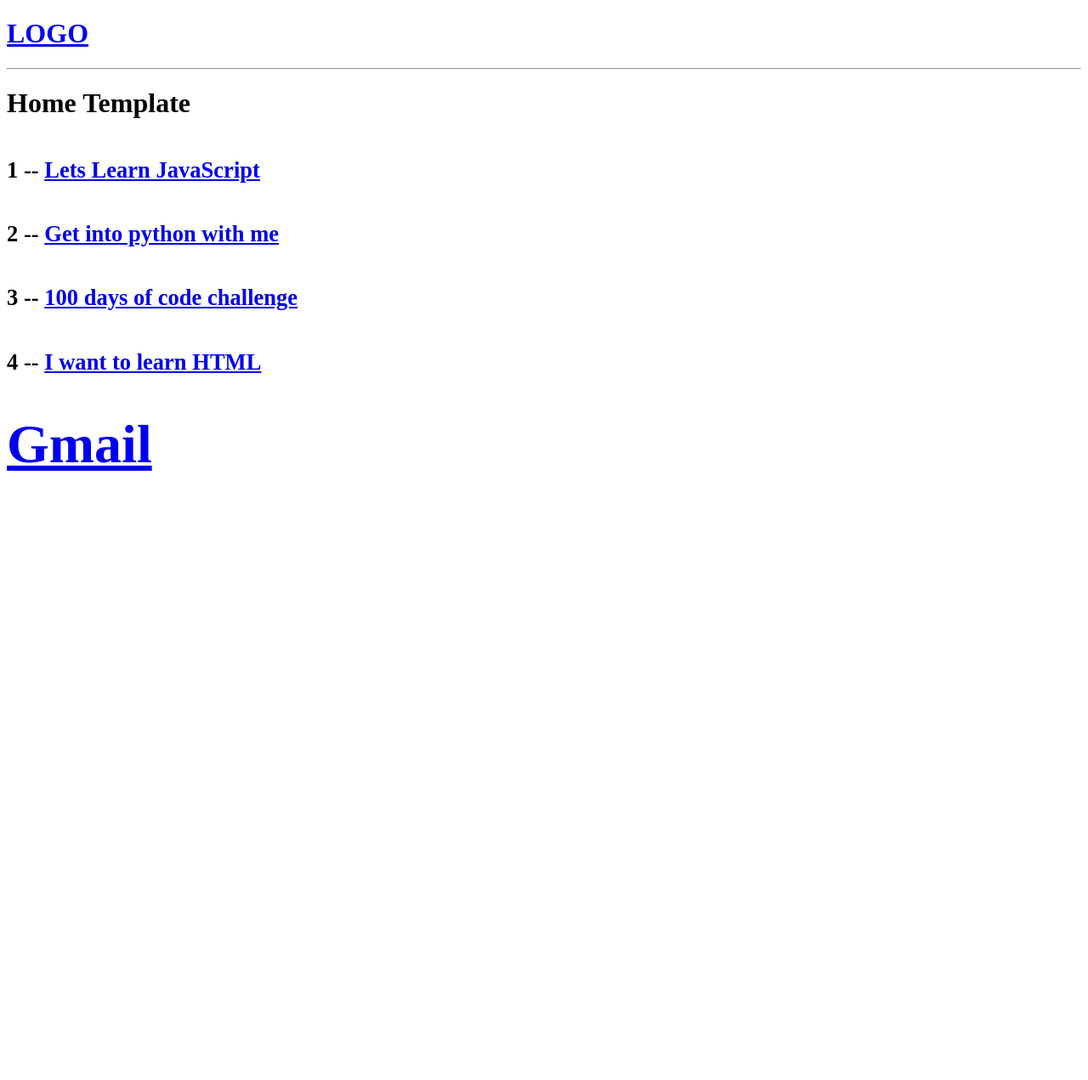
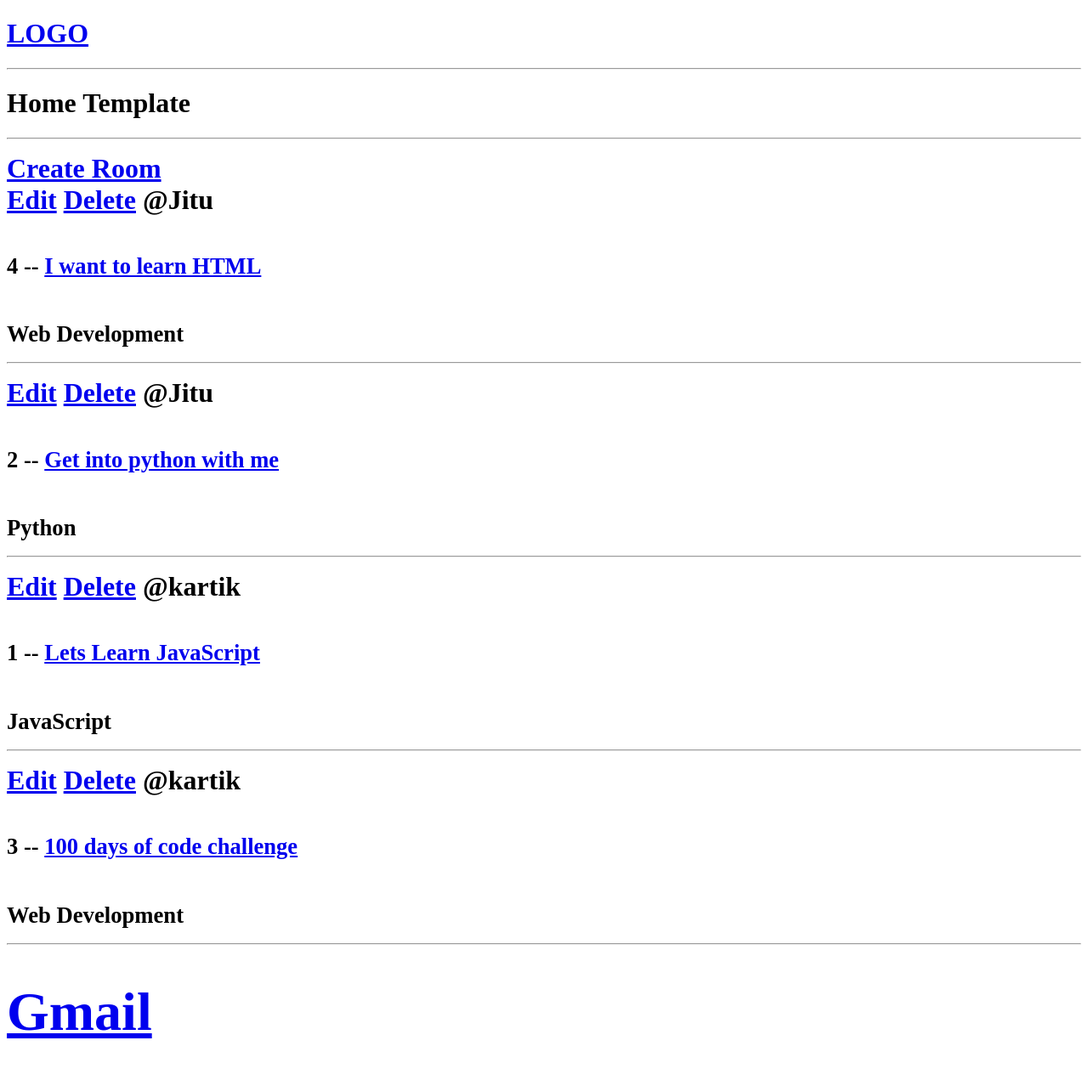
Before and after one commit to CYECHARLA/StudyBud, a Django app: page / in a window 1280 px wide. Shown: the whole page at 85% size. Before the commit the page ends 554 px from the top, so only its background shows below. Run offline with Django 5.2, Linux system fonts and the light colour scheme; data comes from the database, SQL or seed files in the repository; both versions use the stored data as it was after the commit.

Commit message:
implemented crud operation on the room

```diff
--- a/base/admin.py
+++ b/base/admin.py
@@ -1,5 +1,7 @@
 from django.contrib import admin
 
 # Register your models here.
-from .models import Room
+from .models import Room, Topic, Message
 admin.site.register(Room)
+admin.site.register(Topic)
+admin.site.register(Message)
--- a/base/models.py
+++ b/base/models.py
@@ -19,6 +19,8 @@ class Room(models.Model):
     updated = models.DateTimeField(auto_now=True)
     created = models.DateTimeField(auto_now_add=True)
     id = models.BigAutoField(primary_key=True)
+    class Meta:
+        ordering = ['-updated', '-created']
 
     def __str__(self):
         return self.name
--- a/base/templates/base/home.html
+++ b/base/templates/base/home.html
@@ -2,11 +2,20 @@
 
 {%block content%}
 <h1> Home Template <h1>
+    <hr>
 <div>
+
+    <a href ="{%url 'create-room' %}">Create Room</a>
+
     <div>
         {% for room in rooms %}
         <div>
+            <a href = "{%url 'update-room' room.id%}">Edit</a>
+            <a href = "{%url 'delete-room' room.id%}">Delete</a>
+            <span>@{{room.host.username}} </span>
             <h5>{{ room.id }} -- <a href ="{%url 'room' room.id%}" >{{ room.name }}</a></h5>
+            <small>{{room.topic.name}}</small>
+            <hr>
         {%endfor %}
     </div>
 </div>
--- a/base/urls.py
+++ b/base/urls.py
@@ -3,5 +3,8 @@ from . import views
 
 urlpatterns = [
     path("", views.home, name="home"),
-    path("room/<str:pk>/", views.room, name="room")
+    path("room/<str:pk>/", views.room, name="room"),
+    path("create-room/", views.create_room, name="create-room"),
+    path("update-room/<str:pk>/", views.update_room, name="update-room"),
+    path("delete-room/<str:pk>/", views.delete_room, name="delete-room")
 ]
--- a/base/views.py
+++ b/base/views.py
@@ -1,7 +1,7 @@
-from django.shortcuts import render
+from django.shortcuts import redirect, render
 from django.http import HttpResponse
 from .models import Room
-
+from .forms import RoomForm
 
 # Create your views here.
 # rooms = [
@@ -20,3 +20,41 @@ def room (request, pk):
     room = Room.objects.get(id=pk)
     context = {'room': room}
     return render(request, 'base/room.html', context)
+
+def create_room(request):
+    form = RoomForm()
+
+    if request.method == 'POST':
+        form = RoomForm(request.POST)
+
+        if form.is_valid():
+            form.save()
+            return redirect('home')
+
+    context = {'form' : form}
+    return render(request, 'base/room_form.html', context)
+
+
+def update_room(request, pk):
+    room = Room.objects.get(id=pk)
+    form = RoomForm(instance=room)
+
+    if request.method == 'POST':
+        form = RoomForm(request.POST, instance=room)
+
+        if form.is_valid():
+            form.save()
+            return redirect('home')
+
+    context = {'form' : form}
+    return render(request, 'base/room_form.html', context)
+
+
+def delete_room(request, pk):
+    room = Room.objects.get(id=pk)
+
+    if request.method == 'POST':
+        room.delete()
+        return redirect('home')
+
+    return render(request, 'base/delete.html', {'obj': room})
```
Also changed, not shown: base/forms.py (added, +7 -0 lines), base/templates/base/delete.html (added, +9 -0 lines), base/templates/base/room_form.html (added, +12 -0 lines), db.sqlite3.
